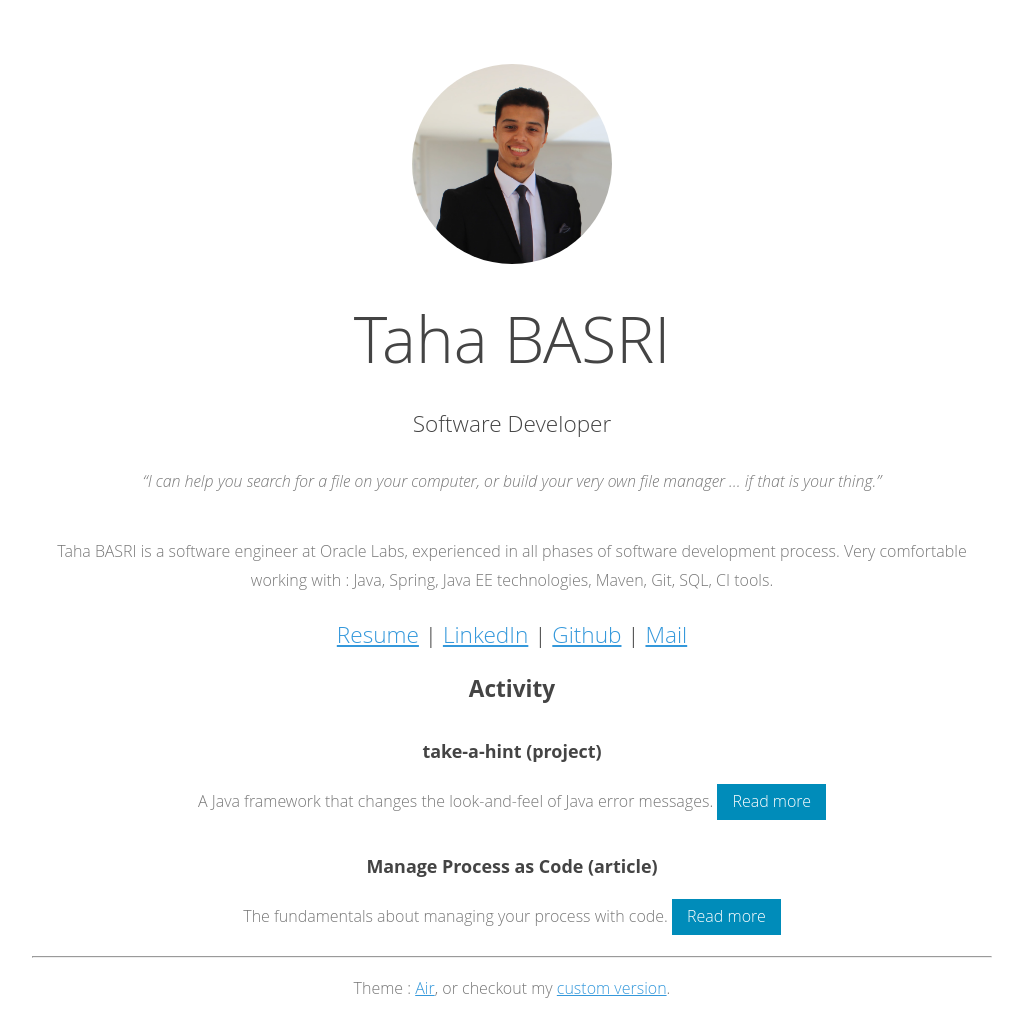
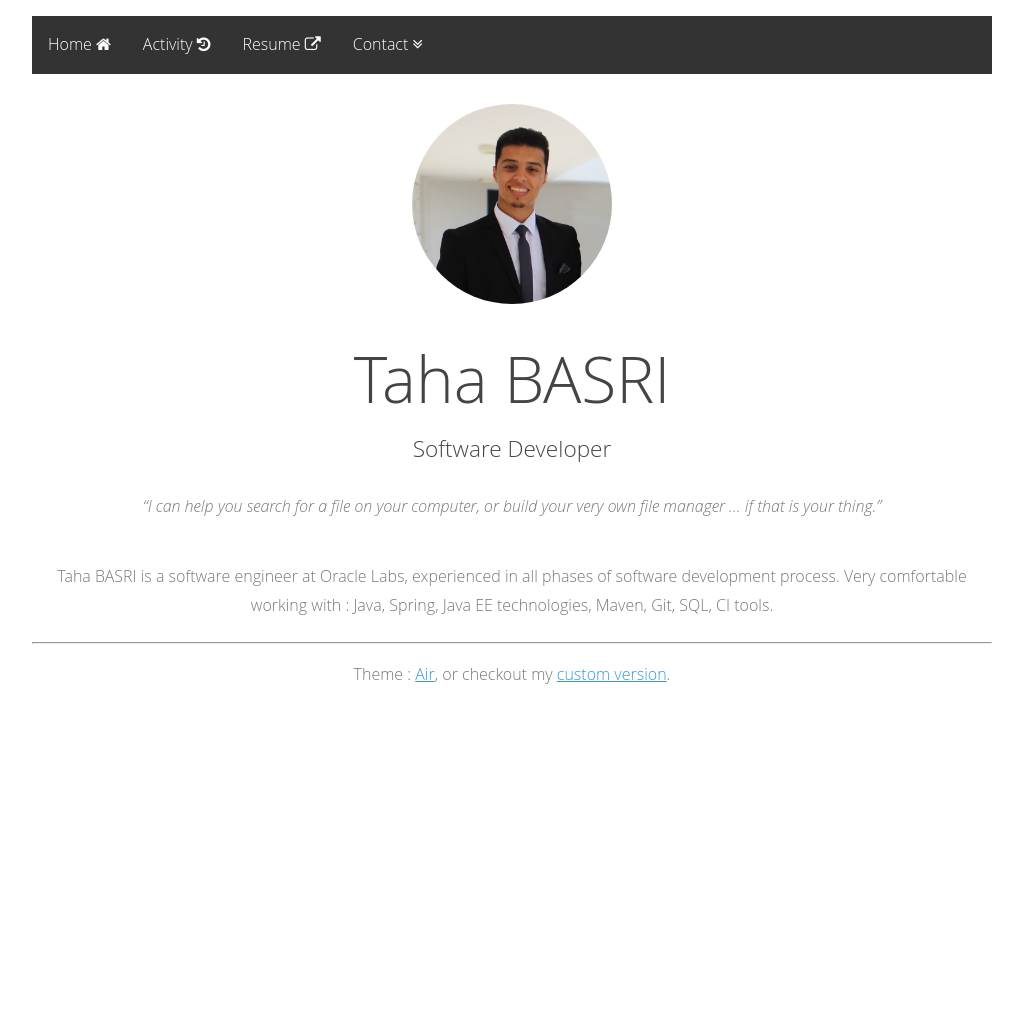
Before and after one commit to tahabasri/portfolio, a Jekyll site: the page built from index.md, in a window 1280 px wide. Shown: the whole page, without its empty margins (128-1151 px from the left). Built offline with Jekyll 4.4.1, drawn with Linux system fonts in a browser that asks for light colours; a script that is not in the unit is left out; after the commit the page ends 900 px from its top, so only the background shows below that.

Commit message:
Add dropdown menu for other pages + Add OCA certificate badge

```diff
--- a/_layouts/main.html
+++ b/_layouts/main.html
@@ -4,10 +4,24 @@
   <meta charset="UTF-8">
   <title> {% if page.title %} {{ page.title }} | {% endif %} Portfolio</title>
   <link href="css/air.css" type="text/css" rel="stylesheet">
+  <link rel="stylesheet" href="https://cdnjs.cloudflare.com/ajax/libs/font-awesome/4.7.0/css/font-awesome.min.css">
 </head>
 <body>
   <div id="main">
     <div id="content">
+      <ul class="dropdown-holder">
+        <li class="dr-item"><a href="./" class="item-menu">Home <i class="fa fa-home" aria-hidden="true"></i></a></li>
+        <li class="dr-item"><a href="activity" class="item-menu">Activity <i class="fa fa-history" aria-hidden="true"></i></a></li>
+        <li class="dr-item"><a href="resume" class="item-menu">Resume <i class="fa fa-external-link" aria-hidden="true"></i></a></li>
+        <li class="dropdown">
+          <a href="javascript:void(0)" class="dropbtn, item-menu">Contact <i class="fa fa-angle-double-down" aria-hidden="true"></i></a>
+          <div class="dropdown-content">
+            <a href="https://www.linkedin.com/in/tahabasri/en" class="item-menu">LinkedIn <i class="fa fa-linkedin-square" aria-hidden="true"></i></a>
+            <a href="https://github.com/tahabasri" class="item-menu">Github <i class="fa fa-github" aria-hidden="true"></i></a>
+            <a href="mailto:tahabsri@gmail.com" class="item-menu">Mail <i class="fa fa-paper-plane" aria-hidden="true"></i></a>
+          </div>
+        </li>
+      </ul>
     {{ content }}
     </div>
   </div>
--- a/css/air.css
+++ b/css/air.css
@@ -92,9 +92,15 @@ h3,
 .air-h3,
 h4,
 .air-h4 {
-  margin: 1.414rem 0 .5rem;
+  margin: .5rem 0 .5rem;
   font-weight: inherit;
   line-height: 1.42;
+}
+
+h5,
+.air-h5 {
+  margin: .5rem 0 .5rem;
+  font-weight: inherit;
 }
 
 h1,
@@ -151,7 +157,7 @@ body {
   color: #444;
   font-family: 'Open Sans', Helvetica, sans-serif;
   font-weight: 300;
-  margin: 4rem auto 1rem;
+  margin: 1rem auto 1rem;
   max-width: 60rem;
   text-align: center;
 }
@@ -212,3 +218,59 @@ p {
 .button:visited{
   color: white;
 }
+
+/* Dropdown menu */
+ul.dropdown-holder {
+  list-style-type: none;
+  margin: 0;
+  margin-bottom: 30px;
+  padding: 0;
+  overflow: hidden;
+  background-color: #333;
+}
+
+li.dr-item {
+  float: left;
+}
+
+a.item-menu, .dropbtn {
+  display: inline-block;
+  color: white;
+  text-align: center;
+  padding: 14px 16px;
+  text-decoration: none;
+}
+
+li a.item-menu:hover, a.dropdown:hover, .dropdown:hover .dropbtn {
+  color: white;
+  background-color: #3498db;
+}
+
+li.dropdown {
+  display: inline-block;
+}
+
+.dropdown-content {
+  display: none;
+  position: absolute;
+  background-color: #f9f9f9;
+  min-width: 160px;
+  box-shadow: 0px 8px 16px 0px rgba(0,0,0,0.2);
+  z-index: 1;
+}
+
+.dropdown-content a {
+  color: black;
+  padding: 12px 16px;
+  text-decoration: none;
+  display: block;
+}
+
+.dropdown-content a:hover {
+  color: #3498db;
+  background-color: #f1f1f1;
+}
+
+.dropdown:hover .dropdown-content {
+  display: block;
+}
--- a/index.md
+++ b/index.md
@@ -14,14 +14,7 @@ title: Taha BASRI
 Taha BASRI is a software engineer at Oracle Labs, experienced in all phases of software development process.
 Very comfortable working with : Java, Spring, Java EE technologies, Maven, Git, SQL, CI tools.
 
-#### [Resume](resume) | [LinkedIn](https://www.linkedin.com/in/tahabasri/en) | [Github](https://github.com/tahabasri) | [Mail](mailto:tahabsri@gmail.com)
-
-#### **Activity**
-{% for item in site.data.activities.activities %}
-<h5 style="margin-bottom: 0px;">{{ item.title }} ({{ item.type }})</h5>
-{{ item.description }}
-<a target="_blank" href="{{ item.link }}" type="button" class="button">Read more</a>
-{% endfor %}
+<div data-iframe-width="150" data-iframe-height="270" data-share-badge-id="29746fdd-b862-4c74-9fae-728a3a5101a6" data-share-badge-host="https://www.youracclaim.com"></div><script type="text/javascript" async src="//cdn.youracclaim.com/assets/utilities/embed.js"></script>
 
 ---
 Theme : [Air](https://github.com/markdowncss/air), or checkout my [custom version](https://github.com/tahabasri/portfolio).
```
Also changed, not shown: activity.md (added, +11 -0 lines).
